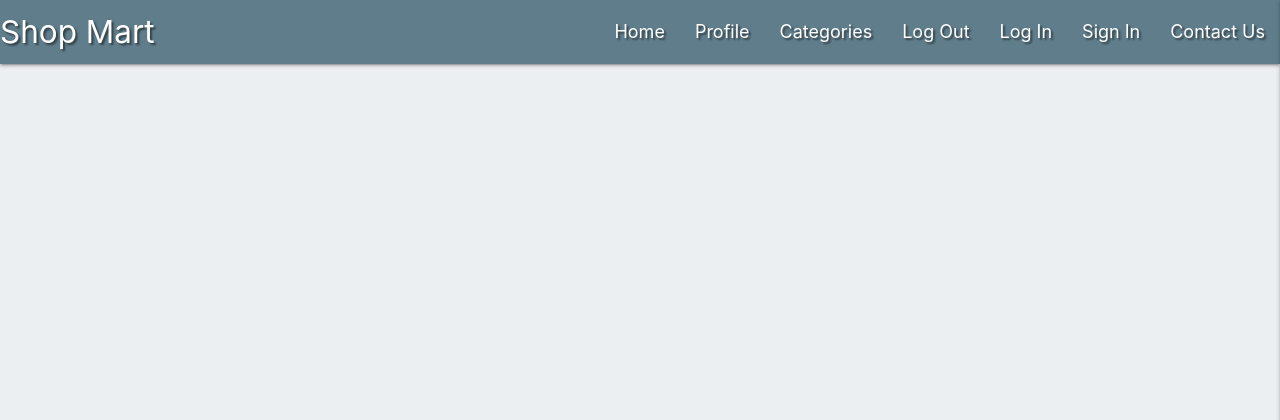
After one commit to vijusuren/MS3-shop_o_shop, a Flask app: template templates/base.html in a window 1280 px wide. The commit adds this page. Shown: the top 420 px of the page. Run offline with Flask 2, Linux system fonts and the light colour scheme; the template is opened without the code that fills it, so the values that code supplies are empty; some libraries are stand-ins or nearby versions.

Commit message:
create basic templates and materialize static file system

```diff
--- a/app.py
+++ b/app.py
@@ -4,7 +4,6 @@ from flask import (
     redirect, request, session, url_for)
 from flask_pymongo import PyMongo
 from bson.objectid import ObjectId
-from werkzeug.security import generate_password_hash, check_password_hash
 if os.path.exists("env.py"):
     import env
 
@@ -17,14 +16,15 @@ app.secret_key = os.environ.get("SECRET_KEY")
 
 mongo = PyMongo(app)
 
+
 @app.route("/")
 @app.route("/get_ads")
 def get_ads():
-    ads_details = list(mongo.db.ads_details.find())
-    return render_template("ads_details.html",ads_details=ads_details)
+    ads_details = mongo.db.ads_details.find()
+    return render_template("ads_details.html", ads_details=ads_details)
 
 
 if __name__ == "__main__":
     app.run(host=os.environ.get("IP"),
             port=int(os.environ.get("PORT")),
-            debug=False)
+            debug=True)
--- /dev/null
+++ b/static/css/style.css
@@ -0,0 +1,12 @@
+.text-shadow {
+    text-shadow: 2px 2px 2px rgba(0,0,0,0.5);
+}
+
+body{
+    background-color: #eceff1;
+}
+
+/*------------------------------------------------navbar*/
+nav ul li a {
+    font-size: 1.2rem;
+}
--- /dev/null
+++ b/static/js/script.js
@@ -0,0 +1,20 @@
+/*
+    jQuery for MaterializeCSS initialization
+*/
+
+$(document).ready(function () {
+    $(".sidenav").sidenav({edge: "right"});
+});
+
+
+
+
+
+/*
+    vanilla JavaScript for MaterializeCSS initialization
+*/
+
+// document.addEventListener('DOMContentLoaded', function () {
+//     let sidenavs = document.querySelectorAll(".sidenav");
+//     let sidenavsInstance = M.Sidenav.init(sidenavs, {edge: "right"});
+// });
--- /dev/null
+++ b/templates/base.html
@@ -0,0 +1,66 @@
+<!DOCTYPE html>
+<html lang="en">
+<head>
+    <!--Required meta tags-->
+    <meta charset="UTF-8">
+    <meta name="viewport" content="width=device-width, initial-scale=1.0">
+    <meta name="description" content="Online web shop">
+
+    <!--Font Awesome-->
+    <link rel="stylesheet" href="https://cdnjs.cloudflare.com/ajax/libs/font-awesome/5.15.3/css/all.min.css"
+        integrity="sha512-iBBXm8fW90+nuLcSKlbmrPcLa0OT92xO1BIsZ+ywDWZCvqsWgccV3gFoRBv0z+8dLJgyAHIhR35VZc2oM/gI1w==" crossorigin="anonymous" type="text/css">
+
+    <!--materializeCSS-->
+    <link rel="stylesheet" href="https://cdnjs.cloudflare.com/ajax/libs/materialize/1.0.0/css/materialize.min.css" type="text/css">
+
+    <!--Internal CSS link-->
+    <link rel="stylesheet" href="{{ url_for('static', filename='css/style.css') }}" type="text/css">
+
+    {% block styles %}
+    {% endblock %}
+    <title>Shop o Shop</title>
+</head>
+<body>
+
+	<header>
+        <!-- top navbar -->
+		<nav class="nav-extended text-shadow blue-grey">
+			<div class="nav-wrapper">
+				<a href="{{ url_for('get_ads') }}" class="brand-logo">Shop Mart</a>
+				<a href="#" data-target="mobile-demo" class="sidenav-trigger right"><i class="fas fa-bars"></i></a>
+				<ul class="right hide-on-med-and-down">
+					<li><a href="{{ url_for('get_ads') }}">Home</a></li>
+					<li><a href="#">Profile</a></li>
+					<li><a href="#">Categories</a></li>
+					<li><a href="#">Log Out</a></li>
+					<li><a href="#">Log In</a></li>
+					<li><a href="#">Sign In</a></li>
+                    <li><a href="#">Contact Us</a></li>
+				</ul>
+			</div>
+		</nav>
+
+        <!-- mobile sidenav -->
+		<ul class="sidenav" id="mobile-demo">
+            <li><h4 class="center-align blue-grey-text text-darken 4">Shop Mart</h4></li>
+            <li><a href="{{ url_for('get_ads') }}">Home</a></li>
+            <li><a href="#">Profile</a></li>
+            <li><a href="#">Categories</a></li>
+            <li><a href="#">Log Out</a></li>
+            <li><a href="#">Log In</a></li>
+            <li><a href="#">Sign In</a></li>
+            <li><a href="#">Contact Us</a></li>
+		</ul>
+	</header>
+
+    {% block content %}
+    {% endblock %}
+
+    <script src="https://code.jquery.com/jquery-3.5.1.min.js"
+        integrity="sha256-9/aliU8dGd2tb6OSsuzixeV4y/faTqgFtohetphbbj0=" crossorigin="anonymous"></script>
+    <script src="https://cdnjs.cloudflare.com/ajax/libs/materialize/1.0.0/js/materialize.min.js"></script>
+    <script src="{{ url_for('static', filename='js/script.js') }}"></script>
+    {% block scripts %}
+    {% endblock %}
+</body>
+</html>
```
Also changed, not shown: templates/ads_details.html (+74 -11 lines).
